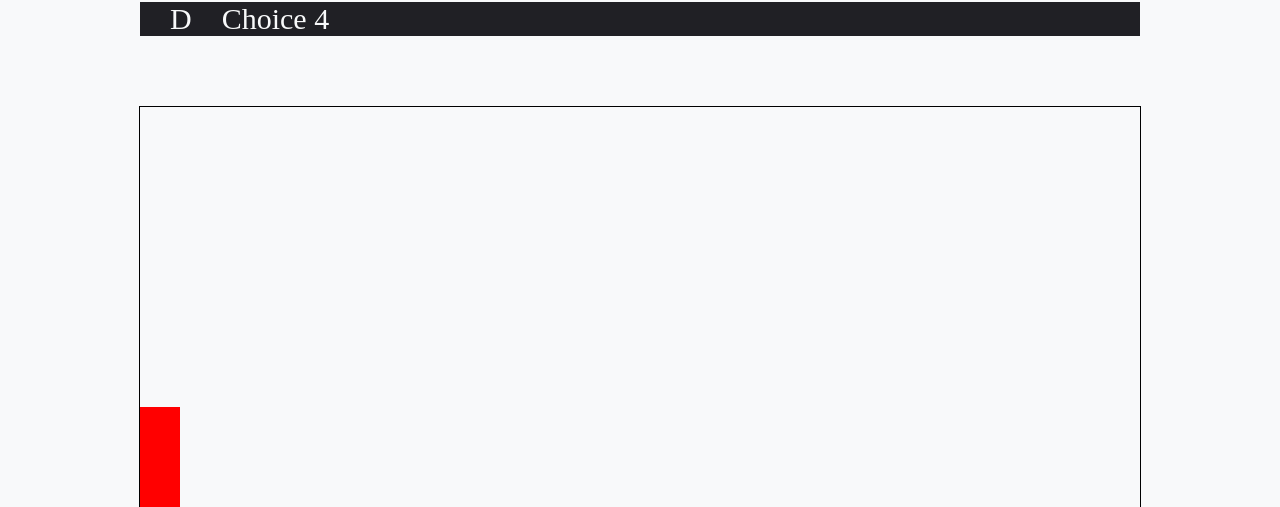
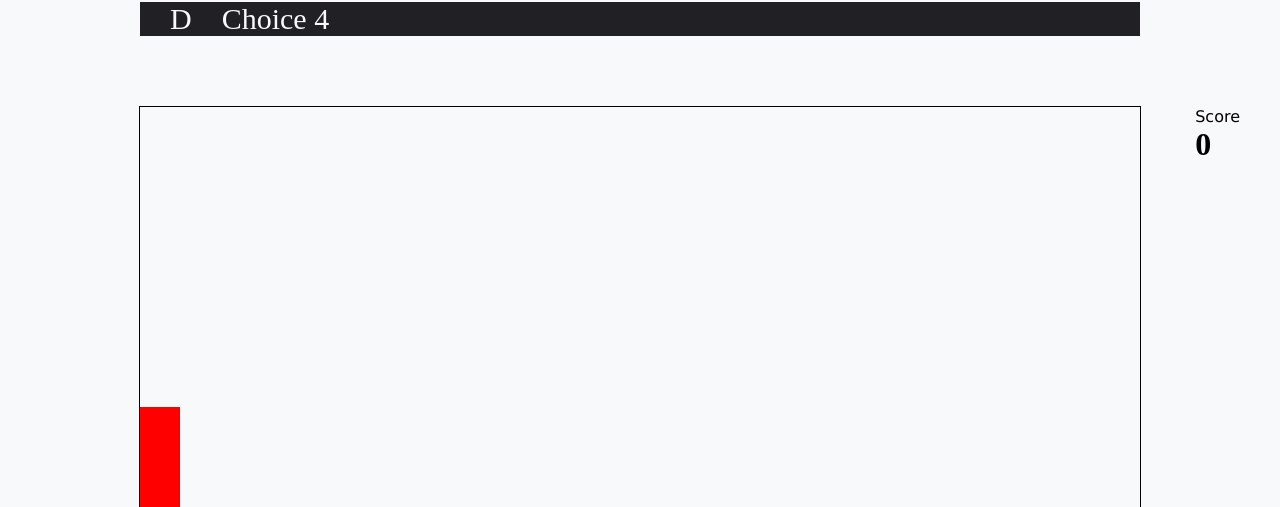
Before and after one commit to Newcastle-University-CSC2033-Group04/FDM, a Flask app: page /game1 in a window 1280 px wide. Shown: the part 321-828 px from the top of the page. Run offline with Flask 2, Linux system fonts and the light colour scheme.

Commit message:
Added score HUD

```diff
--- a/Templates/game1.html
+++ b/Templates/game1.html
@@ -5,6 +5,15 @@
 <link rel="stylesheet" type="text/css" href="{{ url_for('static',filename='styles/game1Style.css') }}">
 
 <body>
+
+    <div class="hud-item">
+        <p class="hud-prefix">
+            Score
+        </p>
+        <h1 class="hud-main-text" id="score">
+            0
+        </h1>
+    </div>
 
     <div id="question">
         What is the answer to this question?
--- a/static/styles/game1Style.css
+++ b/static/styles/game1Style.css
@@ -18,6 +18,18 @@
 .choice-prefix{
     margin-right: 30px;
     margin-left: 30px;
+}
+
+.hud-item {
+    position: absolute;
+    float: right;
+    right: 0;
+    margin-right: 40px;
+    margin-top: 365px;
+}
+
+.hud-prefix {
+    font-family: var(--font);
 }
 
 .animate {
```
